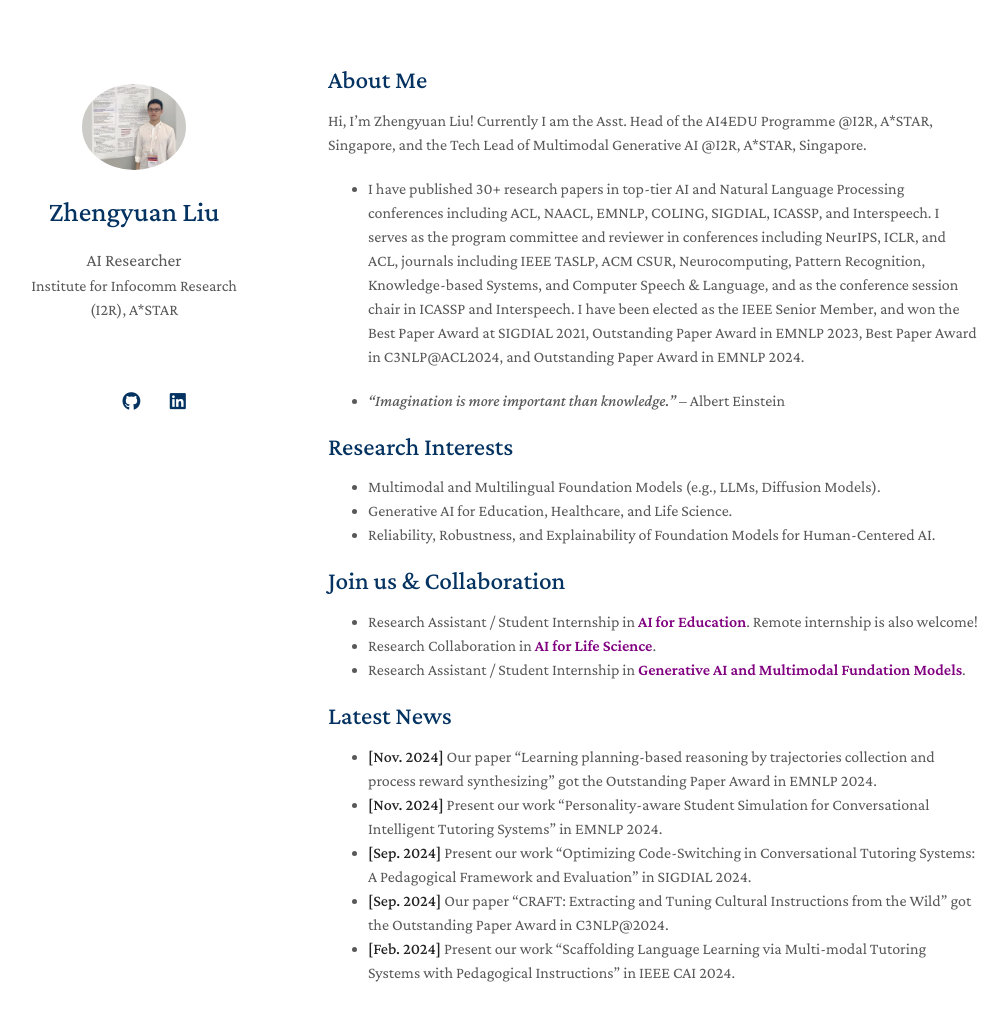
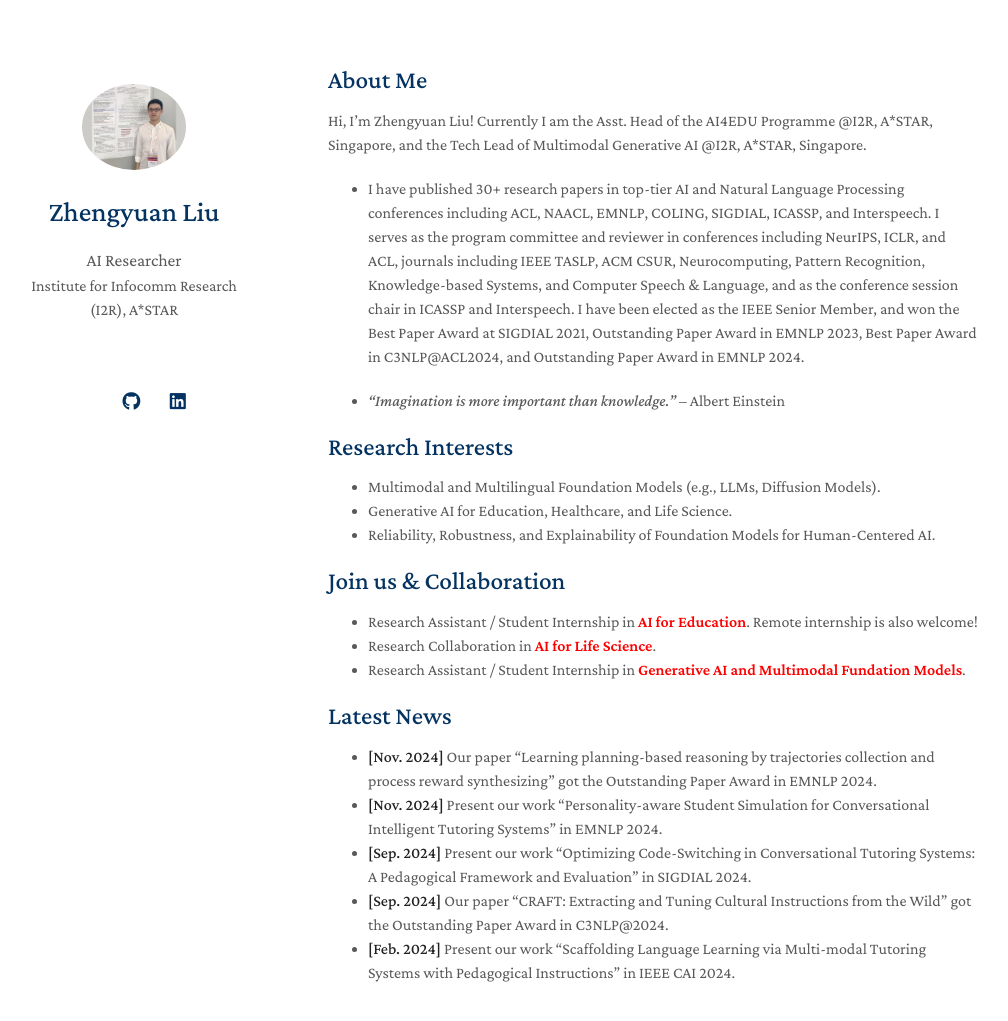
Before and after one commit to seq-to-mind/seq-to-mind.github.io, a Jekyll site: the page built from index.md, in a window 1280 px wide and 1079 px high. Shown: the top 1021 px of the window, without its empty margins (142-1150 px from the left). Built offline with Jekyll 4.4.1, drawn with Linux system fonts in a browser that asks for light colours; a style sheet for code colours, icons or effects is not loaded; our own code applies the rules of GitHub Pages for plain Markdown files.

Commit message:
Update index.md

```diff
--- a/index.md
+++ b/index.md
@@ -18,9 +18,9 @@ Hi, I'm Zhengyuan Liu! Currently I am the Asst. Head of the AI4EDU Programme @I2
 
 ## Join us & Collaboration
 
-- Research Assistant / Student Internship in <b><font color=purple>AI for Education</font></b>. Remote internship is also welcome!
-- Research Collaboration in <b><font color=purple>AI for Life Science</font></b>.
-- Research Assistant / Student Internship in <b><font color=purple>Generative AI and Multimodal Fundation Models</font></b>.
+- Research Assistant / Student Internship in <b><font color=red>AI for Education</font></b>. Remote internship is also welcome!
+- Research Collaboration in <b><font color=red>AI for Life Science</font></b>.
+- Research Assistant / Student Internship in <b><font color=red>Generative AI and Multimodal Fundation Models</font></b>.
 
 ## Latest News
 
```
